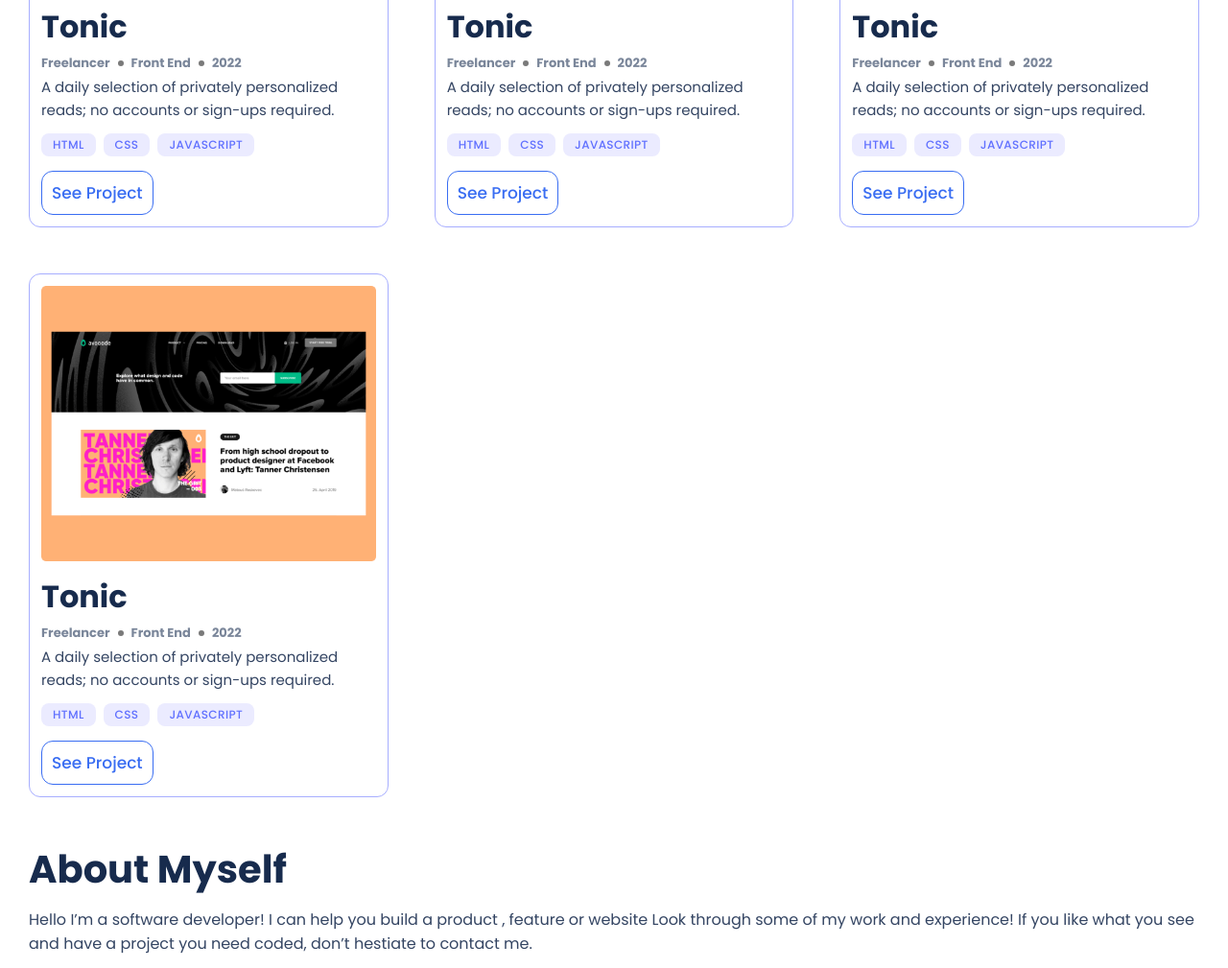
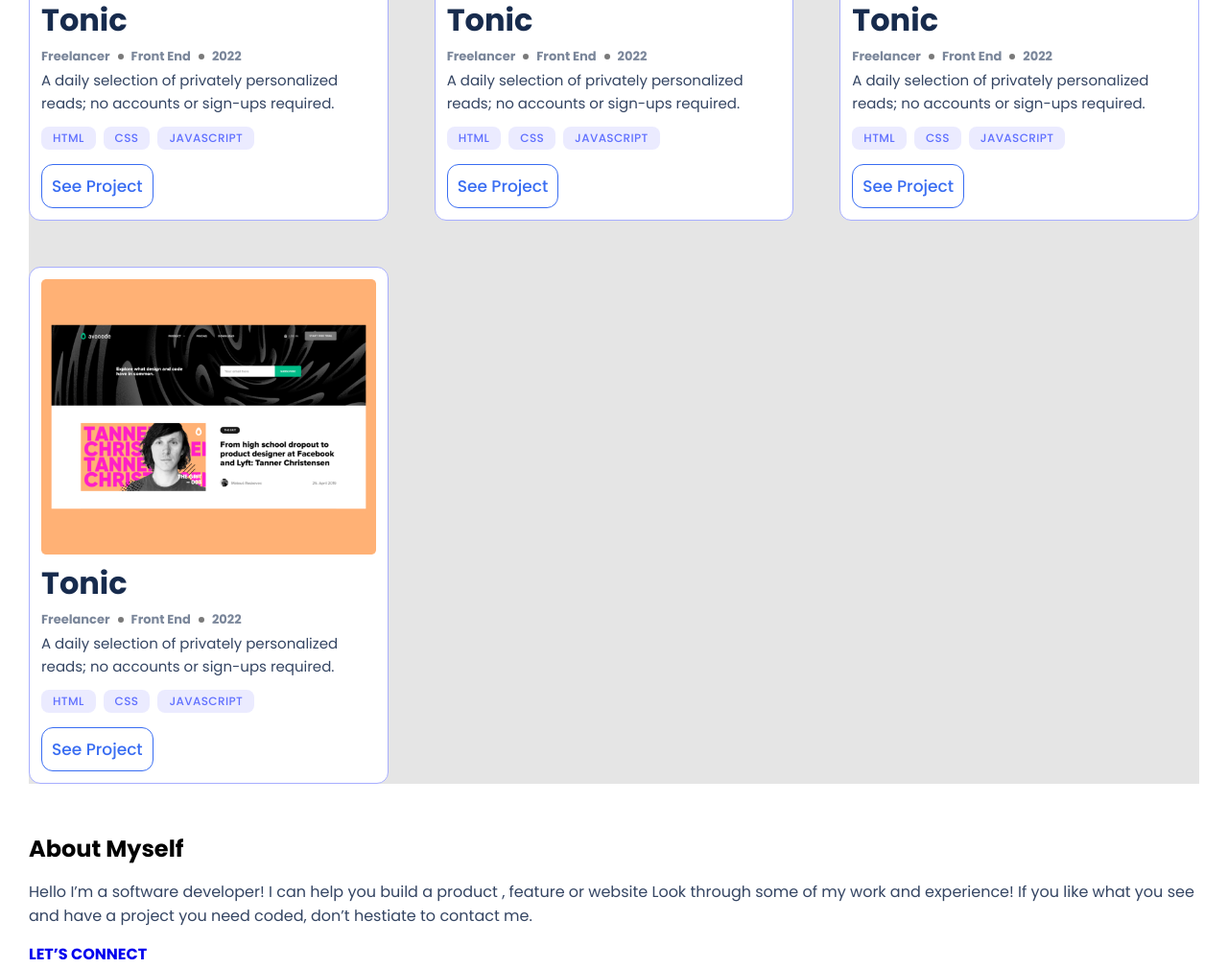
Before and after one commit to kaitcham/M_Portfolio, a website: page index.html in a window 1280 px wide. Shown: the part 621-1630 px from the top of the page at 96% size. Drawn offline with Linux system fonts and the light colour scheme.

Commit message:
Modified index.html and style.css based on code reviewer comments

```diff
--- a/index.html
+++ b/index.html
@@ -166,7 +166,7 @@
 
       <section class="about-me">
         <div class="about-container">
-          <h1>About Myself</h1>
+          <h2>About Myself</h2>
           <p class="about-desc">
             Hello I’m a software developer! I can help you build a product ,
             feature or website Look through some of my work and experience! If
--- a/style.css
+++ b/style.css
@@ -91,7 +91,8 @@ section {
 }
 
 .project {
-  padding: 50px 0;
+  background-color: #e5e5e5;
+  margin: 50px 0;
   display: grid;
   grid-gap: 3rem;
   grid-template-columns: repeat(3, 1fr);
@@ -99,6 +100,10 @@ section {
 
 .card {
   padding: 12px;
+  display: flex;
+  flex-direction: column;
+  justify-content: center;
+  align-items: center;
   border-radius: 12px;
   background: #fff;
   border: 1px solid #a7aeff;
@@ -178,6 +183,13 @@ section {
   color: #396df2;
 }
 
+.project-button:hover {
+  background: #6070ff;
+  box-shadow: 0px 8px 16px rgba(64, 83, 252, 0.24);
+  border-radius: 8px;
+  color: #fff;
+}
+
 .about-desc {
   font-family: Poppins, sans-serif;
   font-size: 16px;
```
